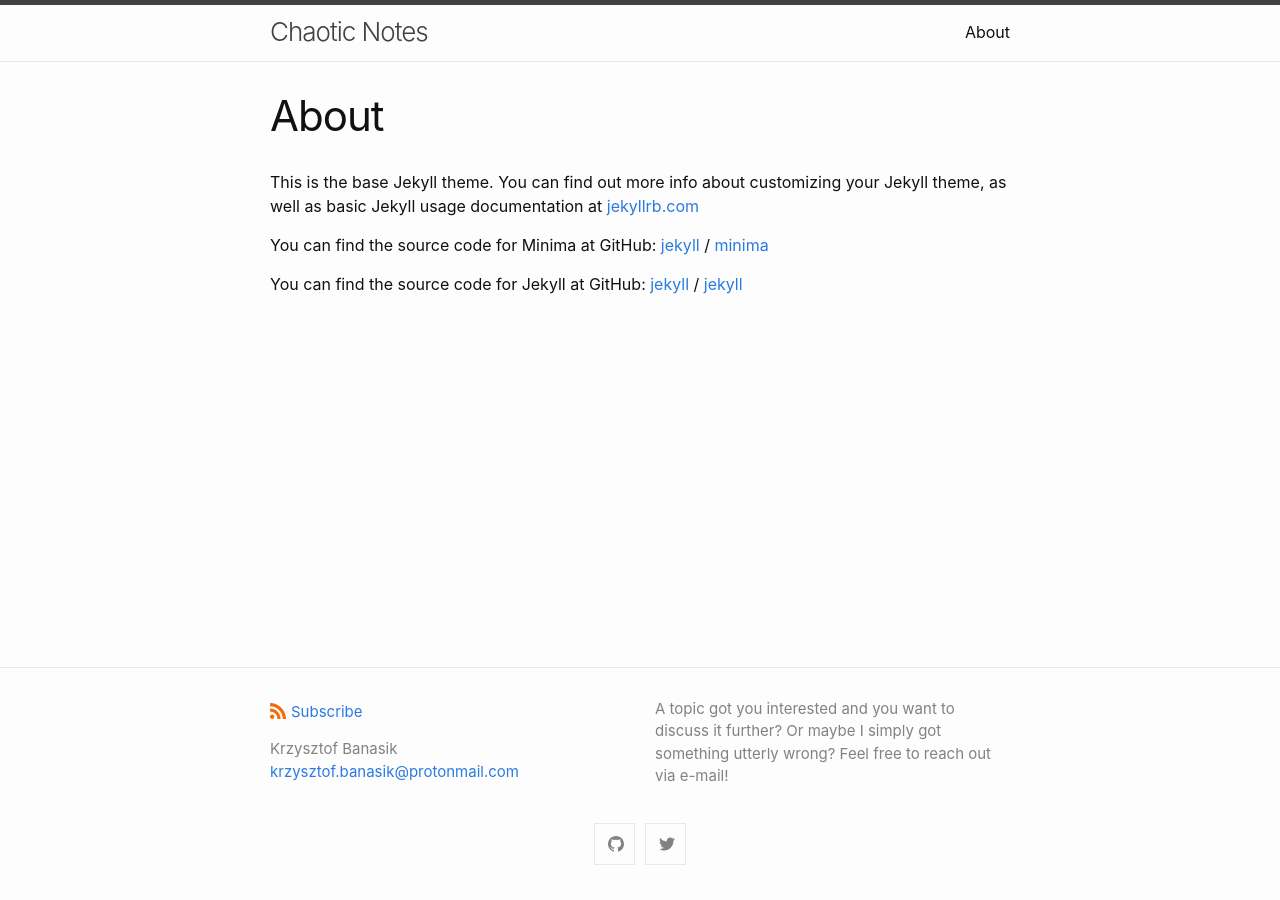
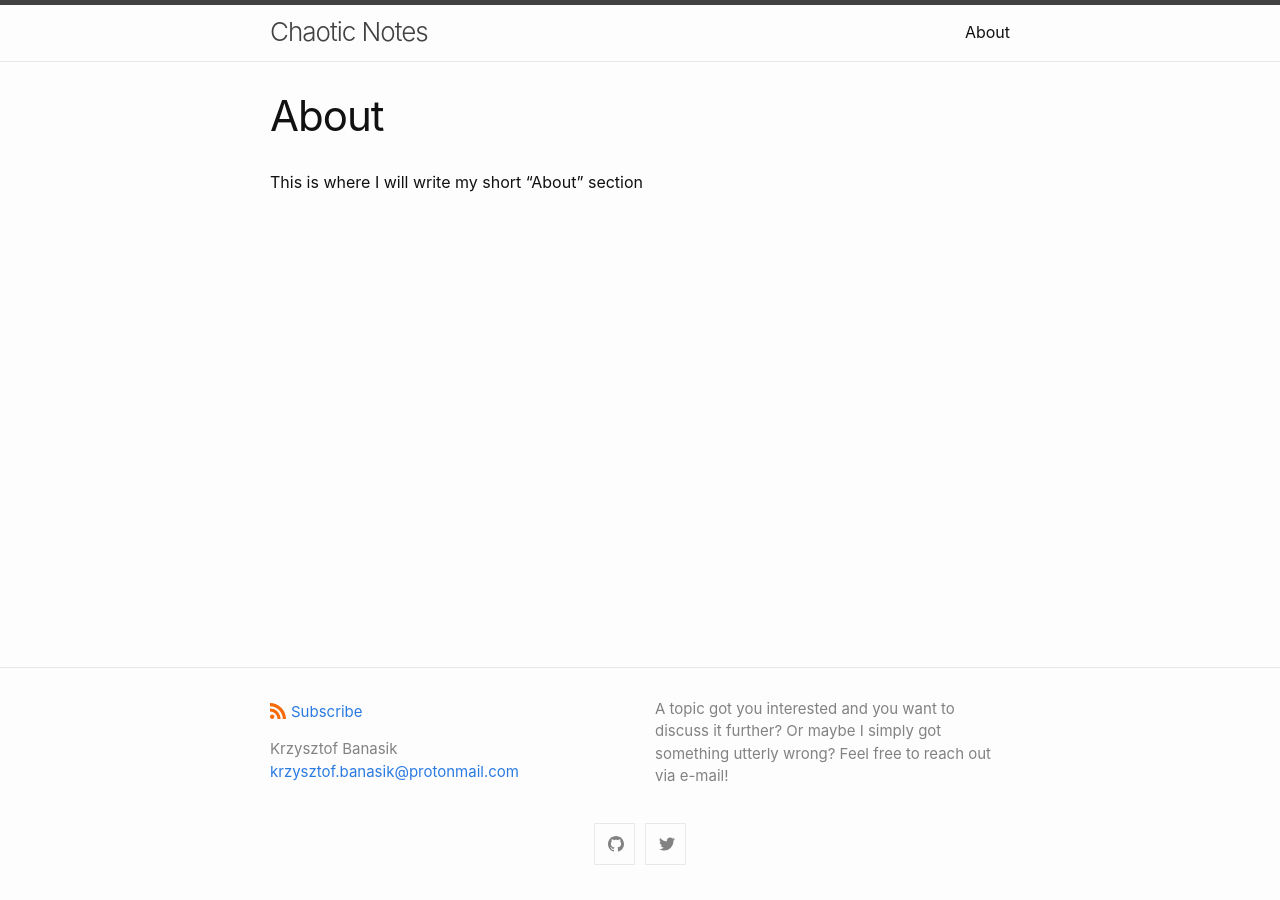
Before and after one commit to krisbanas/krisbanas.github.io, a Jekyll site: the page built from about.md, in a window 1280 px wide. Built offline with Jekyll 4.4.1, drawn with Linux system fonts in a browser that asks for light colours.

Commit message:
quicksave

```diff
--- a/_sass/minima/initialize.scss
+++ b/_sass/minima/initialize.scss
@@ -2,7 +2,7 @@
 
 // Define defaults for each variable.
 
-$base-font-family: -apple-system, BlinkMacSystemFont, "Segoe UI", "Segoe UI Symbol", "Segoe UI Emoji", "Apple Color Emoji", Roboto, Helvetica, Arial, sans-serif !default;
+$base-font-family: -apple-system, BlinkMacSystemFont, "Segoe UI", "Segoe UI Emoji", "Apple Color Emoji", Roboto, Helvetica, Arial, sans-serif !default;
 $code-font-family: "Menlo", "Inconsolata", "Consolas", "Roboto Mono", "Ubuntu Mono", "Liberation Mono", "Courier New", monospace;
 $base-font-size:   16px !default;
 $base-font-weight: 400 !default;
--- a/about.md
+++ b/about.md
@@ -4,15 +4,4 @@ title: About
 permalink: /about/
 ---
 
-This is the base Jekyll theme. You can find out more info about customizing your Jekyll theme, as well as basic Jekyll usage documentation at [jekyllrb.com](https://jekyllrb.com/)
-
-You can find the source code for Minima at GitHub:
-[jekyll][jekyll-organization] /
-[minima](https://github.com/jekyll/minima)
-
-You can find the source code for Jekyll at GitHub:
-[jekyll][jekyll-organization] /
-[jekyll](https://github.com/jekyll/jekyll)
-
-
-[jekyll-organization]: https://github.com/jekyll
+This is where I will write my short "About" section
```
Also changed, not shown: _posts/2016-05-20-super-long-article.md (deleted, +0 -11 lines), _posts/2016-05-20-this-post-demonstrates-post-content-styles.md (deleted, +0 -115 lines), _posts/2016-05-20-welcome-to-jekyll.md (deleted, +0 -22 lines), index.md (+0 -1 lines).
